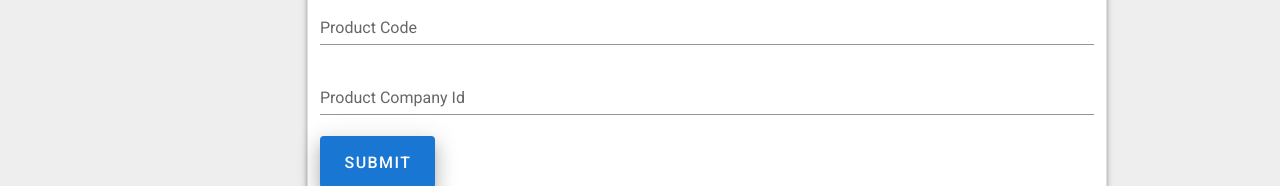
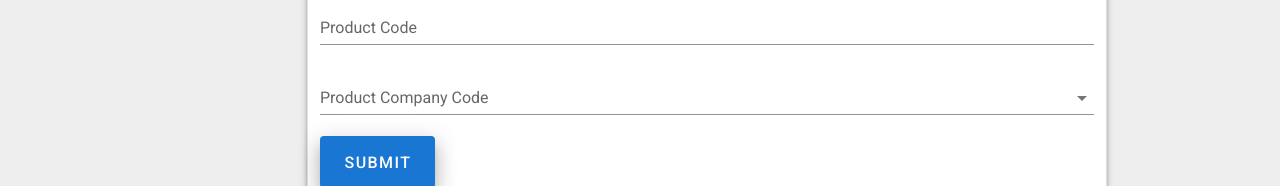
Before and after one commit to samya123456/shopapp, a Vue app: page /addProduct in a window 1280 px wide. Shown: the part 211-397 px from the top of the page. Built offline with nearby package versions, Linux system fonts and the light colour scheme; no server answers.

Commit message:
Product details add

```diff
--- a/src/components/AddProduct.vue
+++ b/src/components/AddProduct.vue
@@ -8,18 +8,20 @@
       <v-form  ref="form" @submit="postData" method ="post">
            <v-text-field
           label="Product Name"
-          v-bind:value="product.productName">
+           v-model="product.productName">
           </v-text-field>
            <v-text-field
           label="Product Code"
-          v-bind:value="product.productCode">
+           v-model="product.productCode">
           </v-text-field>
-           <v-text-field
-          label="Product Company Id"
-          v-bind:value="product.productCompanyId">
-          </v-text-field>
+            <v-select v-model="company"
+                :items="companies"
+                label="Product Company Code"
+                item-text="code"
+                item-value="code"
+                return-object>
+           </v-select>
 
-          <input type="hidden" name ="productId" v-model="product.productId" >
            <v-btn
             color="primary"
             elevation="12"
@@ -27,6 +29,7 @@
             small
             x-large
             x-small
+             @click="postData"
           >Submit</v-btn>
       </v-form>
 
@@ -38,28 +41,47 @@
 
 export default {
     name:"InsertDataToInventory",
+    mounted(){
+        this.axios.get("http://localhost:9000/Inventory/allCompany")
+        .then((response) =>{
+            this.companies = response.data;
+
+
+
+        })
+        .catch(error => {
+            this.errorMessage = error.message;
+            console.log("There was an error!", error);
+            });
+
+    },
     data(){
         return {
             product :{
-                productId:1,
                 productName:null,
                 productCode :null,
                 productQuantity:0
 
 
-            }
+            },
+            companies:[],
+            company:{},
+            productCompany:{
+               product:null,
+               company:null,
+               productcompanyQuantity:0
+            },
         }
 
     },
     methods : {
         postData(e){
-            this.axios.defaults.headers.common['Access-Control-Allow-Origin'] = '*';
                e.preventDefault();
-            this.axios.post("http://localhost:9000/Inventory/insert",
-            this.product,{
-                 mode: 'cors',
-                  credentials: 'include'
-            })
+               this.productCompany.company = this.company
+               this.productCompany.product =this.product
+
+               console.warn(this.productCompany)
+           this.axios.post("http://localhost:9000/Inventory/addProduct",this.productCompany)
             .then((response)=>{
                     console.warn(response)
             })
--- a/src/components/AddProductQuantity.vue
+++ b/src/components/AddProductQuantity.vue
@@ -5,7 +5,7 @@
      <v-card-title>
      Add Product Quantity
     </v-card-title>
-     <div id ="alertId" style="display:none">
+     <div id ="availableProductsAlertId" style="display:none">
             <v-alert  class="text-center"
                 :type="alerttype"
                 outlined
@@ -14,6 +14,32 @@
                 :value="alert"
             >
                     Available Products: {{ProductCompany.productcompanyQuantity}}
+            </v-alert>
+          </div>
+
+          <div id ="successMsgAlertId" style="display:none">
+            <v-alert  class="text-center"
+                :type="success"
+                :value="alert"
+                dismissible
+                color="cyan"
+                border="left"
+                elevation="2"
+                colored-border
+                icon="mdi-twitter"
+            >
+                    <v-col class="grow">
+         Item added successfully
+        </v-col>
+            </v-alert>
+          </div>
+       <div id ="submitSuccessAlertId" style="display:none">
+            <v-alert  class="text-center"
+                :type="success"
+                outlined
+                border="left"
+            >
+                   Item Added Successfully;
             </v-alert>
           </div>
       <v-form  ref="form"  method ="post">
@@ -43,8 +69,7 @@
 
           <v-text-field
           label="Product Quantity To Add"
-          v-model="productQuantityToAdd"
-          width="200">
+          v-model="addedQuantity">
           </v-text-field>
 
 
@@ -108,7 +133,7 @@
             ProductCompany:[],
             selectedProductWiseCompanyList:[],
             alerttype:"",
-            productQuantityToAdd:null
+            addedQuantity:null
 
         }
 
@@ -118,22 +143,40 @@
         postData(e){
 
             e.preventDefault();
-            this.ProductCompany.productcompanyQuantity = parseInt(this.ProductCompany.productcompanyQuantity)+ parseInt(this.productQuantityToAdd)
+            this.ProductCompany.productcompanyQuantity = parseInt(this.ProductCompany.productcompanyQuantity)+ parseInt(this.addedQuantity)
+            this.ProductCompany.addedQuantity =  parseInt(this.addedQuantity)
             alert(this.ProductCompany.productcompanyQuantity)
-           /* this.axios.post("http://localhost:9000/Inventory/insert",this.ProductCompany)
+           /* this.axios.post("http://localhost:9000/Inventory/updateQuantity",this.ProductCompany)
             .then((response)=>{
                     console.warn(response)
             })
             .catch(error => {
             this.errorMessage = error.message;
             console.log("There was an error!", error);
-            });*/
-            var x = document.getElementById("alertId");
-                    if (x.style.display === "block") {
-                        x.style.display = "none";
+            }); */
+            this.refreshForm();
+            this.displaySuccessAlert();
+
+
+
+        },
+        refreshForm(){
+             this.ProductCompany ='';
+             this.product.productName=''
+             this.selected =''
+             this.selectedProductWiseCompanyList=''
+             this.addedQuantity =''
+             this.closeAlert()
+
+        },displaySuccessAlert(){
+
+              var x = document.getElementById("successMsgAlertId");
+                    if (x.style.display === "none") {
+                        x.style.display = "block";
                     }
 
         },
+
         onChangeProductCode(){
             this.product = this.selected
 
@@ -152,11 +195,9 @@
             alert(event)
         },
         closeAlert(){
-                  var x = document.getElementById("alertId");
+                  var x = document.getElementById("availableProductsAlertId");
                     if (x.style.display === "block") {
                         x.style.display = "none";
-                    }else{
-                        x.style.display = "block"
                     }
         },
         onChangeCompanyCode(){
@@ -167,7 +208,7 @@
             }else{
                 this.alerttype ="warning"
             }
-             var x = document.getElementById("alertId");
+             var x = document.getElementById("availableProductsAlertId");
                     if (x.style.display === "none") {
                         x.style.display = "block";
                     }
```
